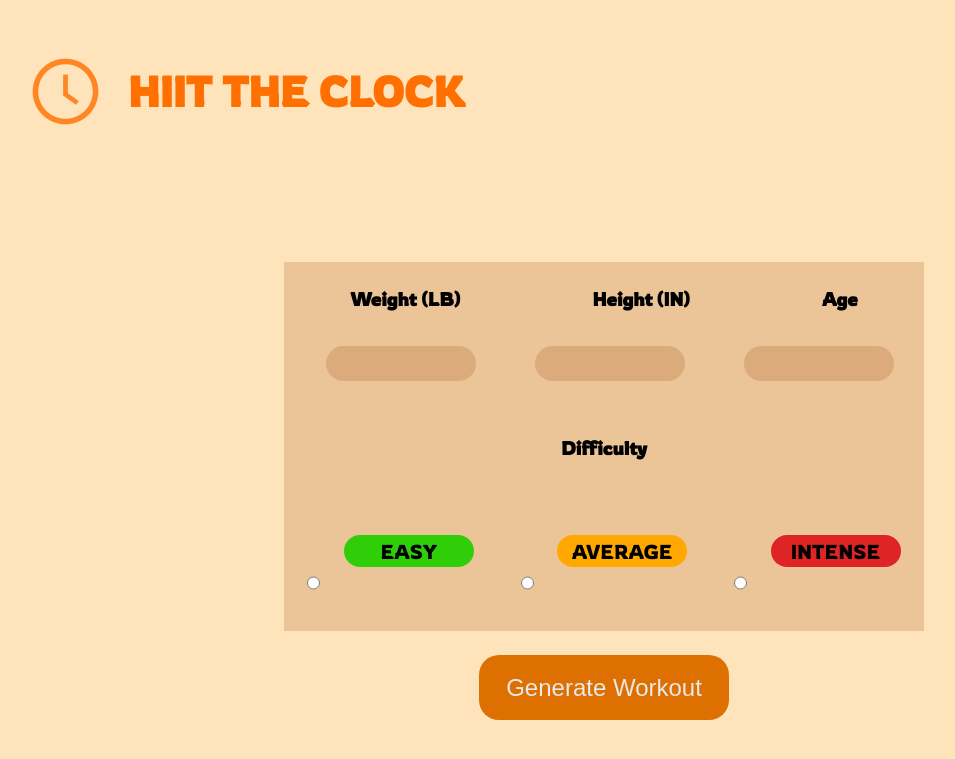
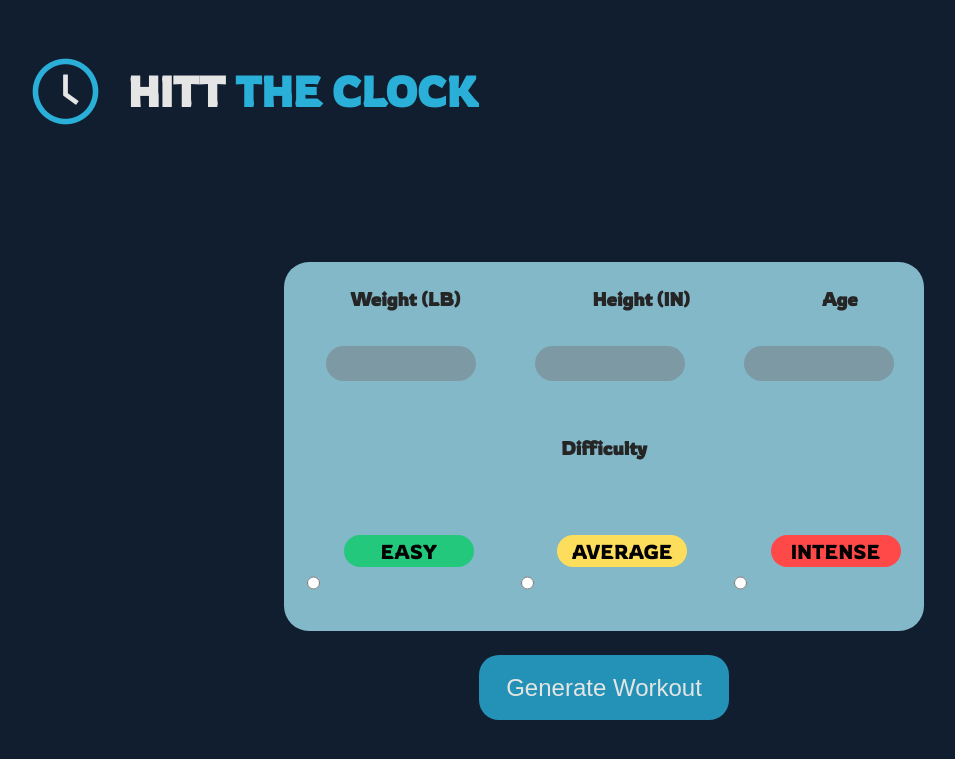
Before and after one commit to michael07w/cutie-hack, a Flask app: page /user_form in a window 1280 px wide. Shown: the top 759 px of the page, without its empty margins (36-991 px from the left). Run offline with Flask 2, Linux system fonts and the light colour scheme.

Commit message:
Theme refresh
*Updated color them to a dark/blue theme
*added new clockLogo to match theme
*added white highlight spans in index.html
*edited css files with updated colors

```diff
--- a/flask-backend/static/CSS/main.css
+++ b/flask-backend/static/CSS/main.css
@@ -1,4 +1,11 @@
 @import url('https://fonts.googleapis.com/css2?family=Rowdies&display=swap');
+
+:root {
+  --tealMain: #2aafd9;
+  --tealLighter: rgb(42, 175, 217, 0.8);
+  --softWhite: #e5e5e5;
+  --backgroundColor: #111e2f;
+}
 
 * {
   box-sizing: border-box;
@@ -7,7 +14,7 @@
 }
 
 body {
-  background-color: #ffe3bb;
+  background-color: var(--backgroundColor);
   text-align: center;
   font-family: 'Rowdies', cursive;
 }
@@ -31,16 +38,16 @@ header img {
 
 /* other base elements starting points */
 h1 {
-  color: #ff7000;
+  color: var(--tealMain);
 }
 
 h2 {
-  color: rgb(255, 112, 0, 0.81);
+  color: var(--tealMain);
 }
 
 button {
-  background-color: #dd7000;
-  color: #e9e9e9;
+  background-color: var(--tealLighter);
+  color: var(--softWhite);
   font-size: 24px;
   border: none;
   width: 250px;
@@ -49,11 +56,21 @@ button {
 }
 
 button a {
-  color: #e9e9e9;
+  color: var(--softWhite);
   text-decoration: none;
 }
 
 button:hover {
-  background-color: #ce6802;
+  background-color: rgba(37, 151, 185, 0.8);
   cursor: pointer;
 }
+
+.white-highlight {
+  color: var(--softWhite);
+}
+
+header a {
+  text-decoration: none;
+  display: flex;
+  align-items: center;
+}
--- a/flask-backend/static/CSS/user_form.css
+++ b/flask-backend/static/CSS/user_form.css
@@ -1,12 +1,14 @@
 /* for the header of inputs */
 .input-section {
-  background-color: rgb(149, 65, 0, 0.19);
+  background-color: #83b8c9;
   margin: 15vh 25vw 3vh 25vw;
+  border-radius: 25px;
 }
 
 .input-names {
   display: flex;
   justify-content: space-around;
+  color: #252525;
 }
 
 h3 {
@@ -23,7 +25,7 @@ h3 {
 }
 
 .text-inputs input {
-  background-color: rgb(149, 65, 0, 0.19);
+  background-color: rgb(120, 125, 128, 0.5);
   border: none;
   height: 35px;
   width: 150px;
@@ -35,6 +37,7 @@ h3 {
 
 #difficulty-header {
   margin-bottom: 50px;
+  color: #252525;
 }
 
 .difficulty-selector {
@@ -66,24 +69,24 @@ h3 {
 }
 
 #easy {
-  background-color: #2fce08;
+  background-color: #24c87d;
 }
 #easy:hover {
-  background-color: #2cbd08;
+  background-color: #1fb16f;
 }
 
 #average {
-  background-color: #ffa800;
+  background-color: #fddd5c;
 }
 #average:hover {
-  background-color: #ec9f03;
+  background-color: #ddc150;
 }
 
 #intense {
-  background-color: #de2424;
+  background-color: #ff4949;
 }
 #intense:hover {
-  background-color: #bb1e1e;
+  background-color: #dd3e3e;
 }
 
 .selected-difficulty {
--- a/flask-backend/static/CSS/workout.css
+++ b/flask-backend/static/CSS/workout.css
@@ -2,6 +2,7 @@
   margin-bottom: 20px;
   text-decoration: underline;
   font-size: 32px;
+  color: #e5e5e5;
 }
 
 .workout-example {
--- a/flask-backend/templates/index.html
+++ b/flask-backend/templates/index.html
@@ -16,13 +16,15 @@
   </head>
   <body>
     <header>
-      <img src="/static/images/clockLogo.png" alt="Clock Logo" />
-      <h1>HIIT THE CLOCK</h1>
+      <a href="{{ url_for('home') }}">
+        <img src="/static/images/clockLogo.png" alt="Clock Logo" />
+        <h1><span class="white-highlight">HITT</span> THE CLOCK</h1>
+      </a>
     </header>
     {%block content%}
     <!-- This will be where the call of action is -->
     <div class="call-to-action">
-      <h2>Punch in your workout today</h2>
+      <h2>Punch in <span class="white-highlight">your</span> workout today</h2>
       <a href="{{ url_for('user_form') }}"><button>Start</button></a>
     </div>
     {%endblock%}
```
Also changed, not shown: flask-backend/static/images/clockLogo.png.
